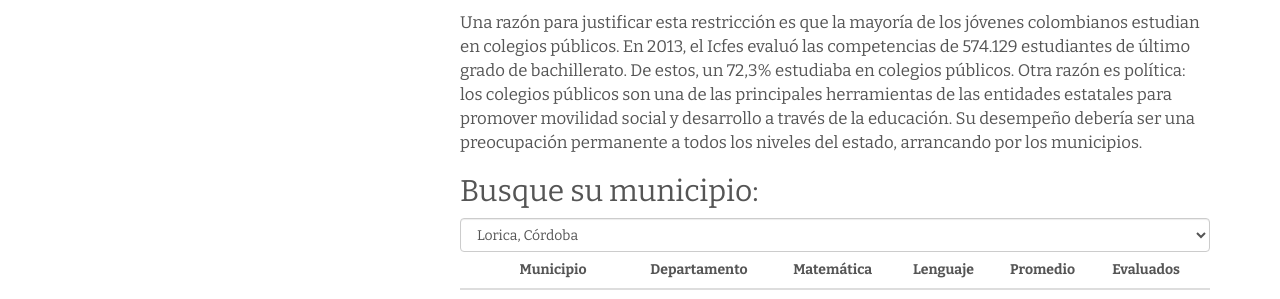
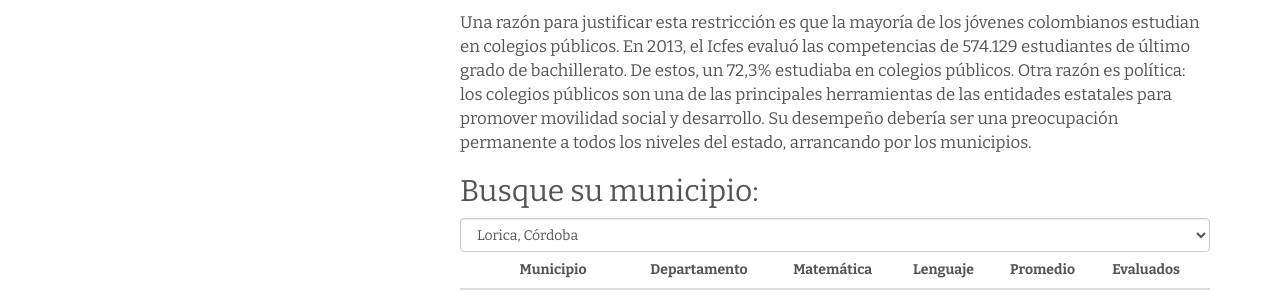
Before and after one commit to finiterank/saber_notebooks, a Jekyll site: the page built from index.md, in a window 1280 px wide. Shown: the part 1074-1373 px from the top of the page. Built offline with Jekyll 4.4.1, drawn with Linux system fonts in a browser that asks for light colours; nearby versions of some CDN libraries; Markdown is read by kramdown in place of the engine named in the settings.

Commit message:
Estilo y texto

```diff
--- a/index.md
+++ b/index.md
@@ -24,7 +24,7 @@ layout: reporte
 
 <p>En este pequeño reporte, basado en una idea de Jorge Orlando Melo, quiero concentrarme en los resultados de las pruebas Saber 11 del año 2013 a nivel municipal y restringirme, adicionamente, a los resultados en colegios públicos.</p>
 
-<p>Una razón para justificar esta restricción es que la mayoría de los jóvenes colombianos estudian en colegios públicos. En 2013, el Icfes evaluó las competencias de 574.129 estudiantes de último grado de bachillerato. De estos, un 72,3% estudiaba en colegios públicos. Otra razón es política: los colegios públicos son una de las principales herramientas de las entidades estatales para promover movilidad social y desarrollo a través de la educación. Su desempeño debería ser una preocupación permanente a todos los niveles del estado, arrancando por los municipios.</p>
+<p>Una razón para justificar esta restricción es que la mayoría de los jóvenes colombianos estudian en colegios públicos. En 2013, el Icfes evaluó las competencias de 574.129 estudiantes de último grado de bachillerato. De estos, un 72,3% estudiaba en colegios públicos. Otra razón es política: los colegios públicos son una de las principales herramientas de las entidades estatales para promover movilidad social y desarrollo. Su desempeño debería ser una preocupación permanente a todos los niveles del estado, arrancando por los municipios.</p>
 
 
 <h2>Busque su municipio:</h2>
```
